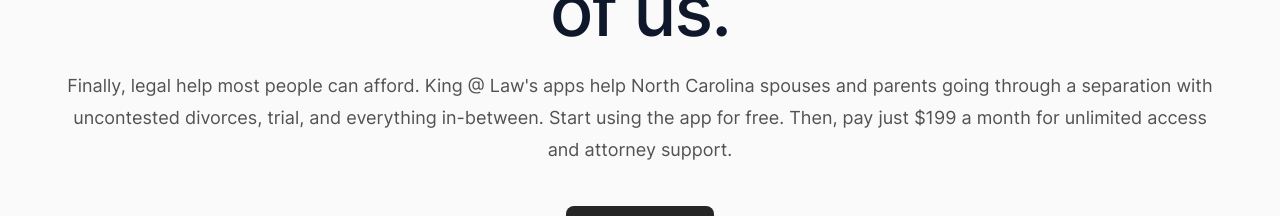
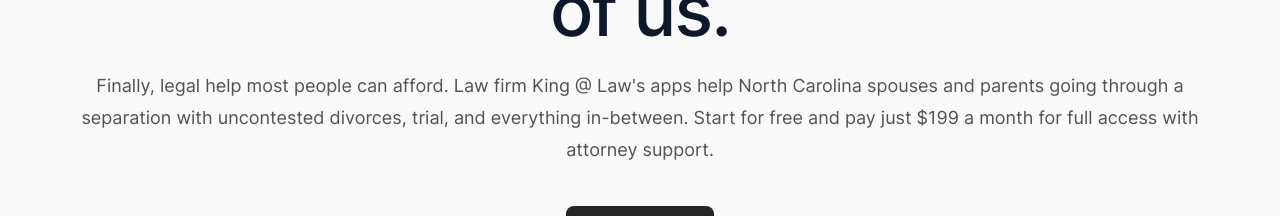
Before and after one commit to David44357/KingLawWebsite, a Next.js app: page /prometheus in a window 1280 px wide. Shown: the part 350-566 px from the top of the page. Built offline with nearby package versions, Linux system fonts and the light colour scheme.

Commit message:
Update PromHero.jsx

```diff
--- a/src/components/PromHero.jsx
+++ b/src/components/PromHero.jsx
@@ -336,7 +336,7 @@ export function PromHero() {
              Legal services for the rest of us.
             </h1>
             <p className="mt-6 text-lg text-gray-600">
-              {'Finally, legal help most people can afford. King @ Law\'s apps help North Carolina spouses and parents going through a separation with uncontested divorces, trial, and everything in-between. Start using the app for free. Then, pay just $199 a month for unlimited access and attorney support.'}
+              {'Finally, legal help most people can afford. Law firm King @ Law\'s apps help North Carolina spouses and parents going through a separation with uncontested divorces, trial, and everything in-between. Start for free and pay just $199 a month for full access with attorney support.'}
             </p>
             <div className="mt-10 flex justify-center gap-x-6">
               {/* <AppStoreLink /> */}
```
